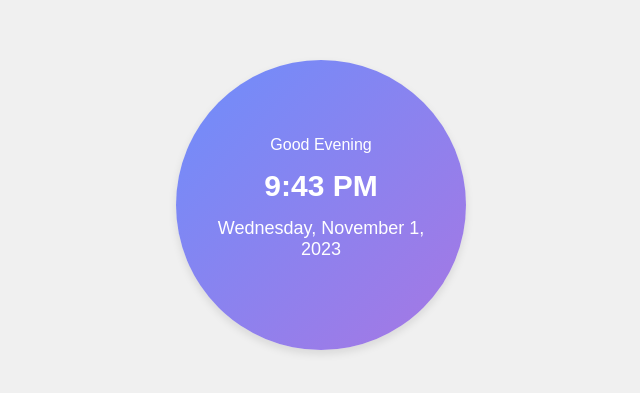
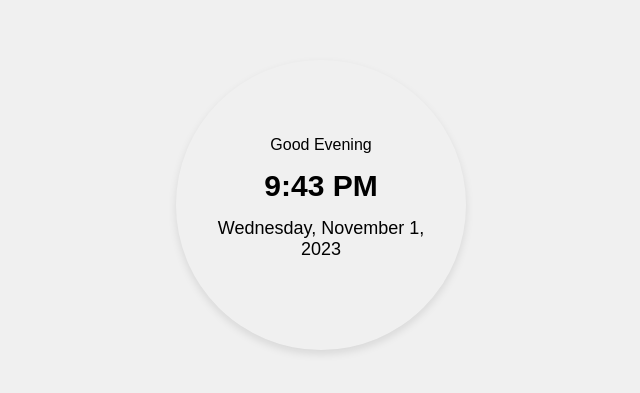
Before and after one commit to qquynh/purpleclock, a plain HTML site: page index.html in a window 1280 px wide. Shown: the part 195-588 px from the top of the page, without its empty margins (319-959 px from the left). Drawn offline with Linux system fonts and the light colour scheme.

Commit message:
Update style.css

```diff
--- a/style.css
+++ b/style.css
@@ -9,7 +9,7 @@ body, html {
 
 .clock-container {
     text-align: center;
-    background: linear-gradient(135deg, #6e8efb, #a777e3);
+    /* Removed the background gradient */
     border-radius: 50%;
     width: 250px;
     height: 250px;
@@ -21,7 +21,7 @@ body, html {
 }
 
 .greeting, .clock, .date {
-    color: white;
+    color: black; /* Changed text color to black for visibility */
     font-family: Arial, sans-serif;
     margin-bottom: 15px; /* Increased spacing between lines */
 }
```
